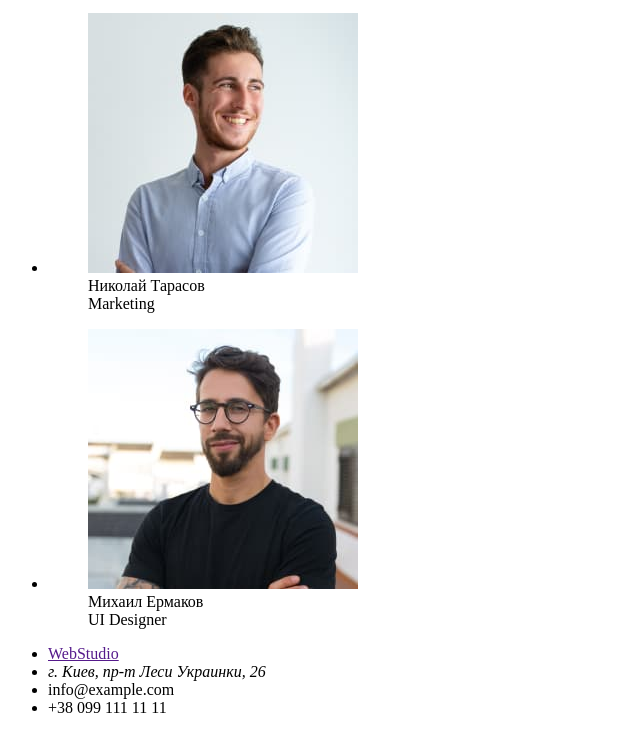
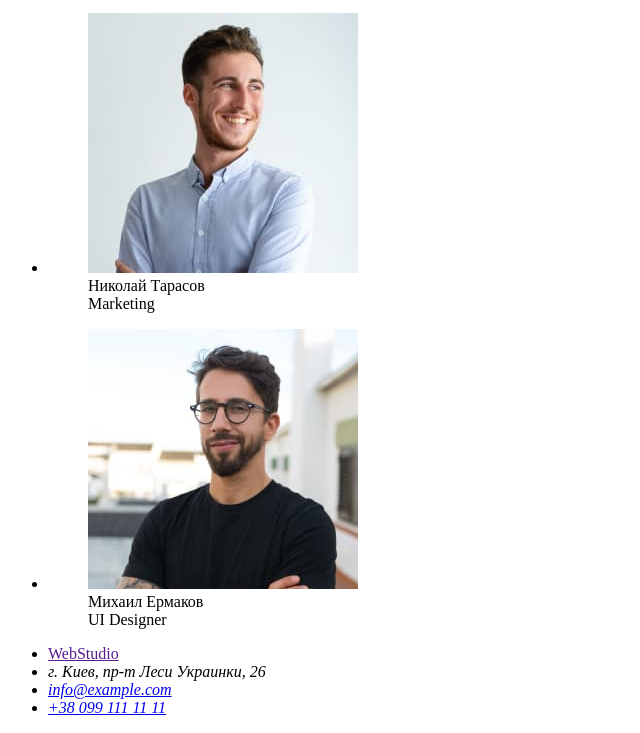
Before and after one commit to DenisFedash/goit-markup-hw-01, a plain HTML site: page index.html in a window 1280 px wide. Shown: the part 2248-2981 px from the top of the page, without its empty margins (0-640 px from the left). Drawn offline with Linux system fonts and the light colour scheme.

Commit message:
Изменения в адресной строку

```diff
--- a/index.html
+++ b/index.html
@@ -119,10 +119,14 @@
                 </address>
             </li>
             <li>
-                info@example.com
+                <address>
+                    <a href="mailto:info@example.com">info@example.com</a>
+                </address>
             </li>
             <li>
-                +38 099 111 11 11
+                <address>
+                    <a href="tel:+380991111111">+38 099 111 11 11</a>
+                </address>
             </li>
         </ul>
     </footer>
```
